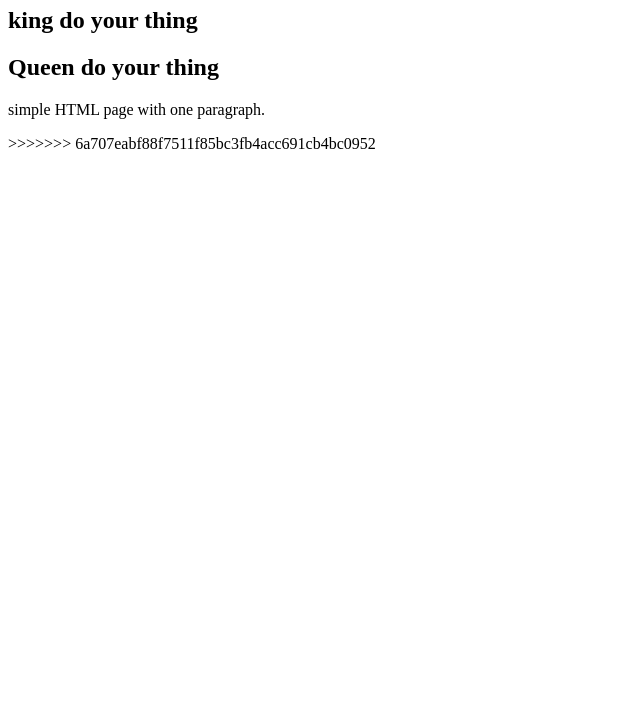
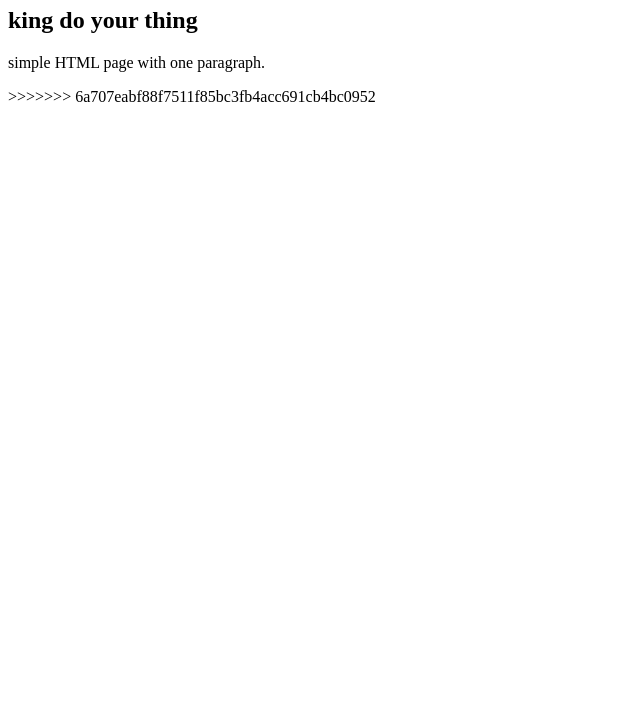
Before and after one commit to DhirajG04/project_dir_index, a plain HTML site: page index.html in a window 1280 px wide. Shown: the part 99-800 px from the top of the page, without its empty margins (0-640 px from the left). Drawn offline with Linux system fonts and the light colour scheme.

Commit message:
Revert "queen added to index file"
This reverts commit e251f2b0c457a312b306fc95186d069b6abb79ec.

```diff
--- a/index.html
+++ b/index.html
@@ -7,7 +7,6 @@
 <<<<<<< HEAD
 		<h1>GITHUB</h1>
 		<h2> king do your thing</h2>
-		<h2> Queen do your thing</h2>
         <p>simple HTML page with one paragraph.</p>
 
 
```
